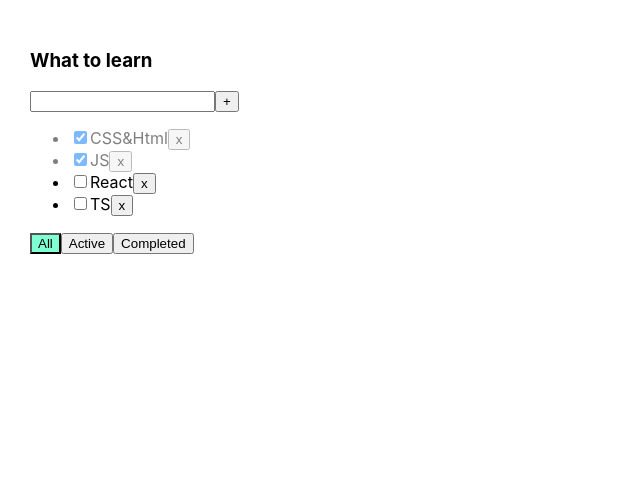
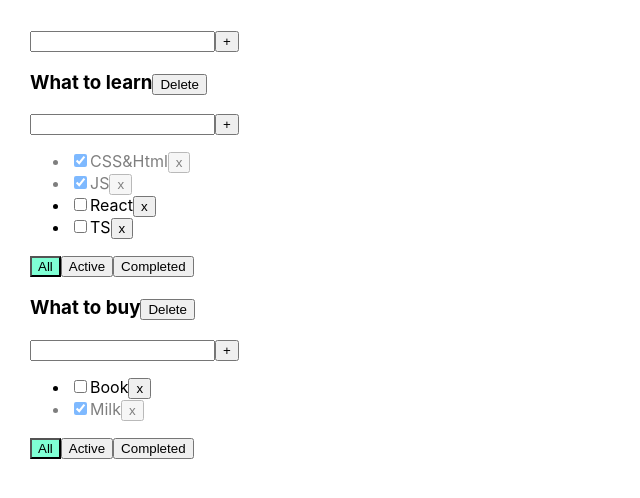
Before and after one commit to Innuska23/todolist1, a React (Create React App) app: page / in a window 1280 px wide. Shown: the top 498 px of the page, without its empty margins (0-640 px from the left). Built offline with nearby package versions, Linux system fonts and the light colour scheme.

Commit message:
added EditableSpan and AddItemForm

```diff
--- a/src/App.tsx
+++ b/src/App.tsx
@@ -1,69 +1,155 @@
 import { useState } from 'react'
 import './App.css'
-import { TaskType, Todolist } from './сomponents/Todolist/TodoList'
+import { TaskType, TodoList } from './сomponents/Todolist/TodoList'
 
 import { v4 as uuidv4 } from 'uuid';
+import { AddItemForm } from './сomponents/AddItemForm/AddItemForm';
+import { title } from 'process';
 
 export type FilterValuesType = 'all' | 'completed' | 'active'
 
+type TodoListType = {
+  id: string
+  title: string
+  filter: FilterValuesType
+}
+
+type TaskStateType = {
+  [key: string]: Array<TaskType>
+}
+
 function App() {
 
-  let [tasks, setTasks] = useState<Array<TaskType>>([
-    { id: uuidv4(), title: 'CSS&Html', isDone: true },
-    { id: uuidv4(), title: 'JS', isDone: true },
-    { id: uuidv4(), title: 'React', isDone: false },
-    { id: uuidv4(), title: 'TS', isDone: false }
-  ]);
+  function removeTask(id: string, todoListId: string) {
+    let tasks = tasksObj[todoListId];
 
-  let [filter, setFilter] = useState<FilterValuesType>('all');
-
-  function removeTask(id: string) {
     let filteredTasks = tasks.filter(t => t.id !== id)
-    setTasks(filteredTasks);
+    tasksObj[todoListId] = filteredTasks;
+    setTasks({ ...tasksObj });
   }
 
-  function addTask(title: string) {
+  function addTask(title: string, todoListId: string) {
     let newTask = {
       id: uuidv4(),
       title: title,
       isDone: false
     }
+    let tasks = tasksObj[todoListId];
+
     let newTasks = [newTask, ...tasks]
-    setTasks(newTasks);
+    tasksObj[todoListId] = newTasks;
+
+    setTasks({ ...tasksObj });
   }
 
-  function changeFilter(value: FilterValuesType) {
-    setFilter(value);
+  function changeFilter(value: FilterValuesType, todoListId: string) {
+    let todoList = todoLists.find(tl => tl.id === todoListId)
+    if (todoList) {
+      todoList.filter = value;
+      setTodoLists([...todoLists]);
+    }
   }
 
-  function changeStatus(taskId: string, isDone: boolean) {
+  function changeStatus(taskId: string, isDone: boolean, todoListId: string) {
+    let tasks = tasksObj[todoListId];
+
     let task = tasks.find(t => t.id === taskId);
     if (task) {
       task.isDone = isDone;
+      setTasks({ ...tasksObj })
     }
-    setTasks([...tasks])
   }
 
-  let tasksForTodoList = tasks;
-  if (filter === 'completed') {
-    tasksForTodoList = tasks.filter(t => t.isDone === true);
+  function changeTaskTitle(taskId: string, newValue: string, todoListId: string) {
+    let tasks = tasksObj[todoListId];
+
+    let task = tasks.find(t => t.id === taskId);
+    if (task) {
+      task.title = newValue;
+      setTasks({ ...tasksObj })
+    }
   }
 
-  if (filter === 'active') {
-    tasksForTodoList = tasks.filter(t => t.isDone === false);
+
+  let todoListId1 = uuidv4();
+  let todoListId2 = uuidv4();
+
+  let [todoLists, setTodoLists] = useState<Array<TodoListType>>([
+    { id: todoListId1, title: 'What to learn', filter: 'all' },
+    { id: todoListId2, title: 'What to buy', filter: 'all' }
+  ])
+
+  let removeTodoList = (todoListId: string) => {
+    let filteredTodoList = todoLists.filter(tl => tl.id !== todoListId)
+    setTodoLists(filteredTodoList);
+
+    delete tasksObj[todoListId];
+    setTasks({ ...tasksObj });
+  }
+
+  let changeTodoListTitle = (newTitle: string, todoListId: string,) => {
+
+    const todoList = todoLists.find(tl => tl.id === todoListId)
+    if (todoList) {
+      todoList.title = newTitle;
+      setTodoLists([...todoLists])
+    }
+  }
+
+  let [tasksObj, setTasks] = useState<TaskStateType>({
+    [todoListId1]: [
+      { id: uuidv4(), title: 'CSS&Html', isDone: true },
+      { id: uuidv4(), title: 'JS', isDone: true },
+      { id: uuidv4(), title: 'React', isDone: false },
+      { id: uuidv4(), title: 'TS', isDone: false }],
+    [todoListId2]: [
+      { id: uuidv4(), title: 'Book', isDone: false },
+      { id: uuidv4(), title: 'Milk', isDone: true },
+    ]
+  })
+
+
+  function addTodoList(title: string) {
+    let todoList: TodoListType = {
+      id: uuidv4(),
+      filter: 'all',
+      title: title,
+    }
+    setTodoLists([todoList, ...todoLists]);
+    setTasks({
+      ...tasksObj,
+      [todoList.id]: []
+    })
   }
 
   return (
     <div className="App">
-      <Todolist
-        title="What to learn"
+      <AddItemForm addItem={addTodoList} />
+      {todoLists.map((tl) => {
+        let tasksForTodoList = tasksObj[tl.id];
+        if (tl.filter === 'completed') {
+          tasksForTodoList = tasksForTodoList.filter(t => t.isDone === true);
+        }
+
+        if (tl.filter === 'active') {
+          tasksForTodoList = tasksForTodoList.filter(t => t.isDone === false);
+        }
+        return <TodoList
+          key={tl.id}
+          id={tl.id}
+          title={tl.title}
           tasks={tasksForTodoList}
           removeTask={removeTask}
           changeFilter={changeFilter}
           addTask={addTask}
           changeTaskStatus={changeStatus}
-        filter={filter}
+          filter={tl.filter}
+          removeTodoList={removeTodoList}
+          changeTaskTitle={changeTaskTitle}
+          changeTodoListTitle={changeTodoListTitle}
         />
+      })}
+
     </div>
   )
 }
--- /dev/null
+++ b/src/сomponents/AddItemForm/AddItemForm.tsx
@@ -0,0 +1,42 @@
+import { useState, ChangeEvent, KeyboardEvent } from "react";
+
+type AddItemPropsType = {
+    addItem: (title: string) => void
+}
+export function AddItemForm(props: AddItemPropsType) {
+    const [newTaskTitle, setNewTaskTitle] = useState("")
+    const [error, setError] = useState<string | null>(null)
+
+    const onNewTitleChangeHandler = (e: ChangeEvent<HTMLInputElement>) => {
+        setNewTaskTitle(e.currentTarget.value)
+    }
+
+    const onKeyPressHandler = (e: KeyboardEvent<HTMLInputElement>) => {
+        setError(null)
+        if (e.charCode === 13) {
+            addTask()
+        }
+    }
+
+    const addTask = () => {
+        if (newTaskTitle.trim() !== '') {
+            props.addItem(newTaskTitle.trim())
+            setNewTaskTitle("")
+        }
+        else {
+            setError('Title is required')
+        }
+    }
+
+    return (
+        <div>
+            <input
+                value={newTaskTitle}
+                onChange={onNewTitleChangeHandler}
+                onKeyPress={onKeyPressHandler}
+                className={error ? "error" : ""} />
+            <button onClick={addTask}>+</button>
+            {error && <div className="error-message">{error}</div>}
+        </div>
+    )
+}
--- /dev/null
+++ b/src/сomponents/EditableSpan/EditableSpan.tsx
@@ -0,0 +1,33 @@
+import { ChangeEvent, useState } from "react"
+
+type EditableSpanPropsType = {
+    title: string
+    onChange: (newValue: string) => void
+}
+
+export function EditableSpan(props: EditableSpanPropsType) {
+    let [editMode, setEditMode] = useState(false);
+    let [title, setTitle] = useState('');
+
+    const activateEditMode = () => {
+        setEditMode(true);
+        setTitle(props.title)
+    }
+
+    const activateViewMode = () => {
+        setEditMode(false);
+        props.onChange(title);
+    }
+
+    const onChangeTitleHandler = (e: ChangeEvent<HTMLInputElement>) => {
+        setTitle(e.currentTarget.value)
+    }
+
+    return editMode
+        ? <input
+            value={title}
+            onChange={onChangeTitleHandler}
+            onBlur={activateViewMode}
+            autoFocus />
+        : <span onDoubleClick={activateEditMode}>{props.title}</span>
+}
--- a/src/сomponents/Todolist/TodoList.tsx
+++ b/src/сomponents/Todolist/TodoList.tsx
@@ -1,5 +1,7 @@
-import { ChangeEvent, KeyboardEvent, useState } from "react"
+import { ChangeEvent } from "react"
 import { FilterValuesType } from "../../App"
+import { AddItemForm } from "../AddItemForm/AddItemForm"
+import { EditableSpan } from "../EditableSpan/EditableSpan"
 
 export type TaskType = {
     id: string,
@@ -8,77 +10,65 @@
 }
 
 type PropsType = {
+    id: string
     title: string
     tasks: Array<TaskType>
-    removeTask: (id: string) => void
-    changeFilter: (value: FilterValuesType) => void
-    addTask: (title: string) => void
-    changeTaskStatus: (taskId: string, isDone: boolean) => void
+    removeTask: (id: string, todoListId: string) => void
+    changeFilter: (value: FilterValuesType, todoListId: string) => void
+    addTask: (title: string, todoListId: string) => void
+    changeTaskStatus: (taskId: string, isDone: boolean, todoListId: string) => void
+    changeTaskTitle: (taskId: string, newValue: string, todoListId: string) => void
     filter: FilterValuesType
+    removeTodoList: (todoListId: string) => void
+    changeTodoListTitle: (todoListId: string, newTitle: string) => void
 }
 
-export function Todolist(props: PropsType) {
+export function TodoList(props: PropsType) {
 
-    const [newTaskTitle, setNewTaskTitle] = useState("")
-    const [error, setError] = useState<string | null>(null)
-
-    const onNewTitleChangeHandler = (e: ChangeEvent<HTMLInputElement>) => {
-        setNewTaskTitle(e.currentTarget.value)
+    const onAllClickHandler = () => props.changeFilter('all', props.id)
+    const onActiveClickHandler = () => props.changeFilter('active', props.id)
+    const onCompletedClickHandler = () => props.changeFilter('completed', props.id)
+    const removeTodoList = () => {
+        props.removeTodoList(props.id)
     }
 
-    const onKeyPressHandler = (e: KeyboardEvent<HTMLInputElement>) => {
-        setError(null);
-        if (e.charCode === 13) {
-            props.addTask(newTaskTitle)
-            setNewTaskTitle("")
-        }
+    const addTask = (title: string) => {
+        props.addTask(title, props.id);
     }
 
-    const addTask = () => {
-        if (newTaskTitle.trim() !== '') {
-            props.addTask(newTaskTitle.trim());
-            setNewTaskTitle("");
-        }
-        else {
-            setError('Title is required');
-        }
+    const changeTodoListTitle = (newTitle: string) => {
+        props.changeTodoListTitle(newTitle, props.id)
     }
-
-    const onAllClickHandler = () => props.changeFilter('all')
-    const onActiveClickHandler = () => props.changeFilter('active')
-    const onCompletedClickHandler = () => props.changeFilter('completed')
 
     return (
         <div>
-            <h3>{props.title}</h3>
-            <div>
-                <input
-                    value={newTaskTitle}
-                    onChange={onNewTitleChangeHandler}
-                    onKeyPress={onKeyPressHandler}
-                    className={error ? "error" : ""} />
-                <button onClick={addTask}>+</button>
-                {error && <div className="error-message">{error}</div>}
-            </div>
+            <h3><EditableSpan title={props.title} onChange={changeTodoListTitle} />
+                <button onClick={removeTodoList}>Delete</button>
+            </h3>
+            <AddItemForm addItem={addTask} />
             <ul>
                 {
                     props.tasks.map(t => {
 
                         const onRemoveHandler = () => {
-                            props.removeTask(t.id)
+                            props.removeTask(t.id, props.id)
                         }
 
-                        const onChangeHandler = (e: ChangeEvent<HTMLInputElement>) => {
-                            props.changeTaskStatus(t.id, e.currentTarget.checked)
+                        const onChangeStatusHandler = (e: ChangeEvent<HTMLInputElement>) => {
+                            props.changeTaskStatus(t.id, e.currentTarget.checked, props.id)
                         }
+                        const onChangeTitleHandler = (newValue: string) => {
+                            props.changeTaskTitle(t.id, newValue, props.id);
+                        }
+
 
                         return <li key={t.id} className={t.isDone ? "is-done" : ''}>
                             <input
                                 type="checkbox"
                                 checked={t.isDone}
-                                onChange={onChangeHandler}
+                                onChange={onChangeStatusHandler}
                             />
-                            <span>{t.title}</span>
+                            <EditableSpan title={t.title} onChange={onChangeTitleHandler} />
                             <button onClick={onRemoveHandler}>x</button>
                         </li>
                     })
```
Lines whose indentation alone changed are shown as unchanged.
